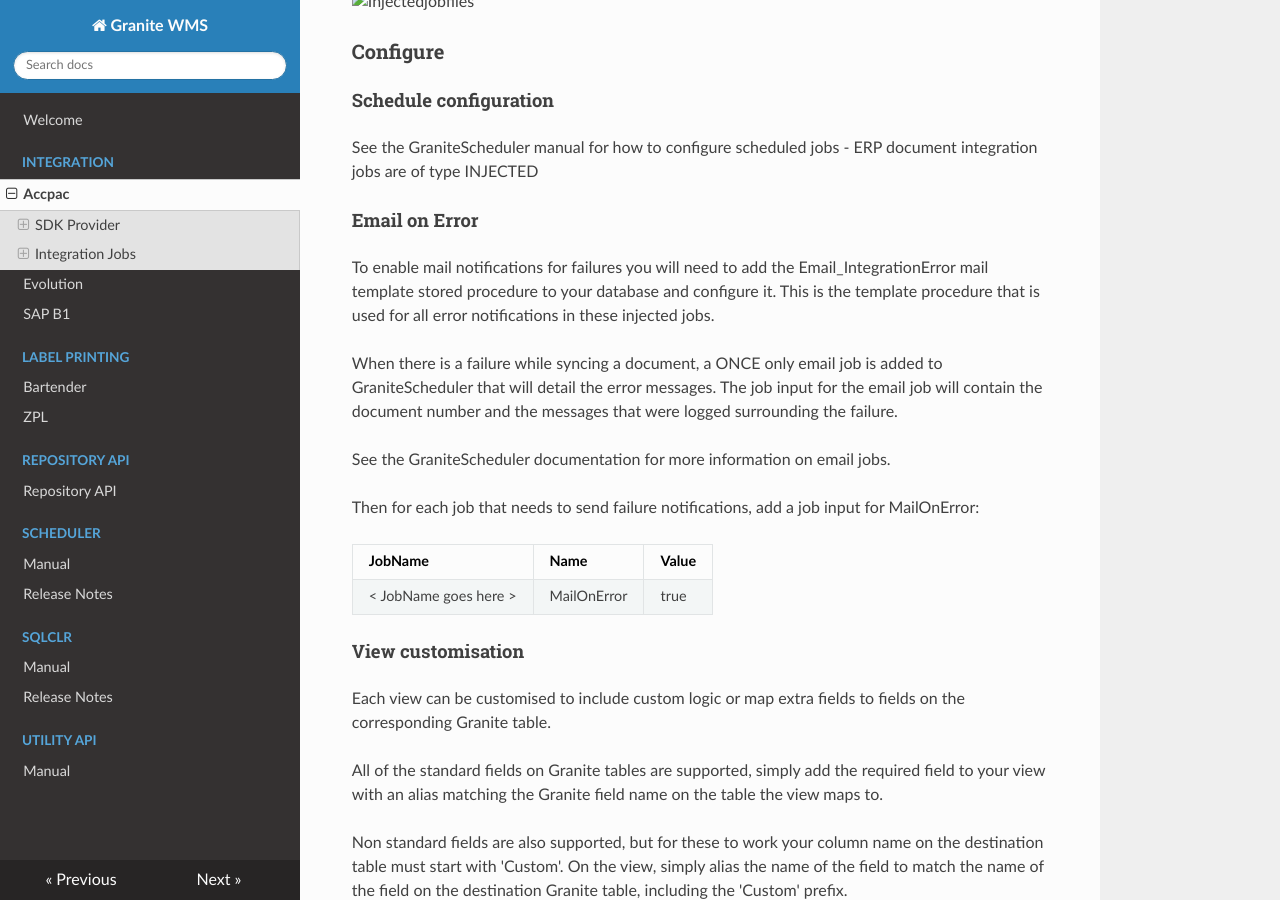
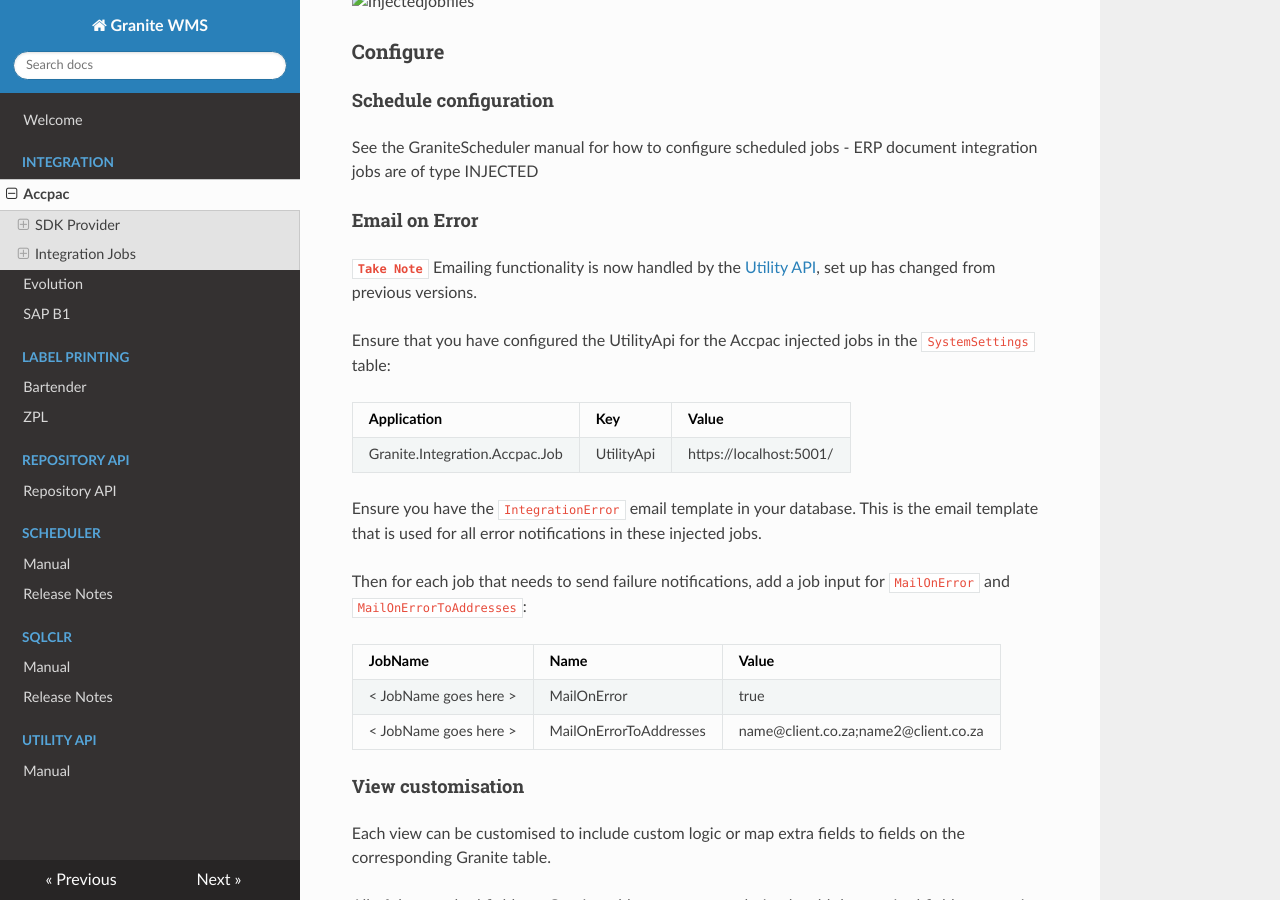
Before and after one commit to GraniteWMS/GraniteDocs, an MkDocs documentation site: the page built from docs/integration/integration-accpac.md, in a window 1280 px wide and 900 px high, scrolled down 22004 px. Built offline with MkDocs 1.6.1, drawn with Linux system fonts in a browser that asks for light colours; nearby versions of some CDN libraries.

Commit message:
Update integration-accpac.md

```diff
--- a/docs/integration/integration-accpac.md
+++ b/docs/integration/integration-accpac.md
@@ -777,17 +777,23 @@
 See the GraniteScheduler manual for how to configure scheduled jobs - ERP document integration jobs are of type INJECTED
 
 #### Email on Error
-To enable mail notifications for failures you will need to add the Email_IntegrationError mail template stored procedure to your database and configure it. This is the template procedure that is used for all error notifications in these injected jobs.
 
-When there is a failure while syncing a document, a ONCE only email job is added to GraniteScheduler that will detail the error messages. The job input for the email job will contain the document number and the messages that were logged surrounding the failure.
+**`Take Note`** Emailing functionality is now handled by the [Utility API](../utility-api/manual.md), set up has changed from previous versions.
 
-See the GraniteScheduler documentation for more information on email jobs.
+Ensure that you have configured the UtilityApi for the Accpac injected jobs in the `SystemSettings` table:
 
-Then for each job that needs to send failure notifications, add a job input for MailOnError:
+| Application | Key | Value |
+|---|---|---|
+|Granite.Integration.Accpac.Job | UtilityApi | https://localhost:5001/ |
+
+Ensure you have the `IntegrationError` email template in your database. This is the email template that is used for all error notifications in these injected jobs.
+
+Then for each job that needs to send failure notifications, add a job input for `MailOnError` and `MailOnErrorToAddresses`:
 
 | JobName | Name | Value |
 | --- | --- | --- |
-| < JobName goes here >| MailOnError | true |
+| < JobName goes here > | MailOnError | true |
+| < JobName goes here > | MailOnErrorToAddresses | name@client.co.za;name2@client.co.za |
 
 #### View customisation
 Each view can be customised to include custom logic or map extra fields to fields on the corresponding Granite table.
```
